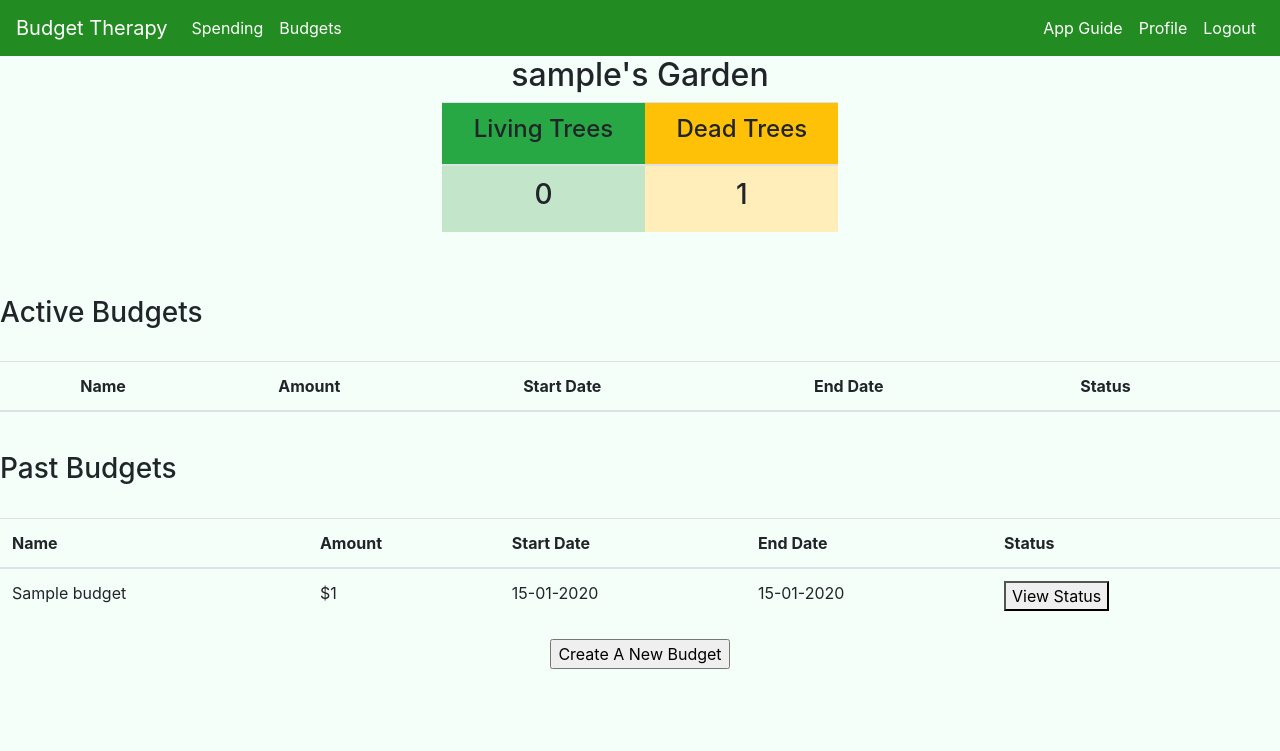
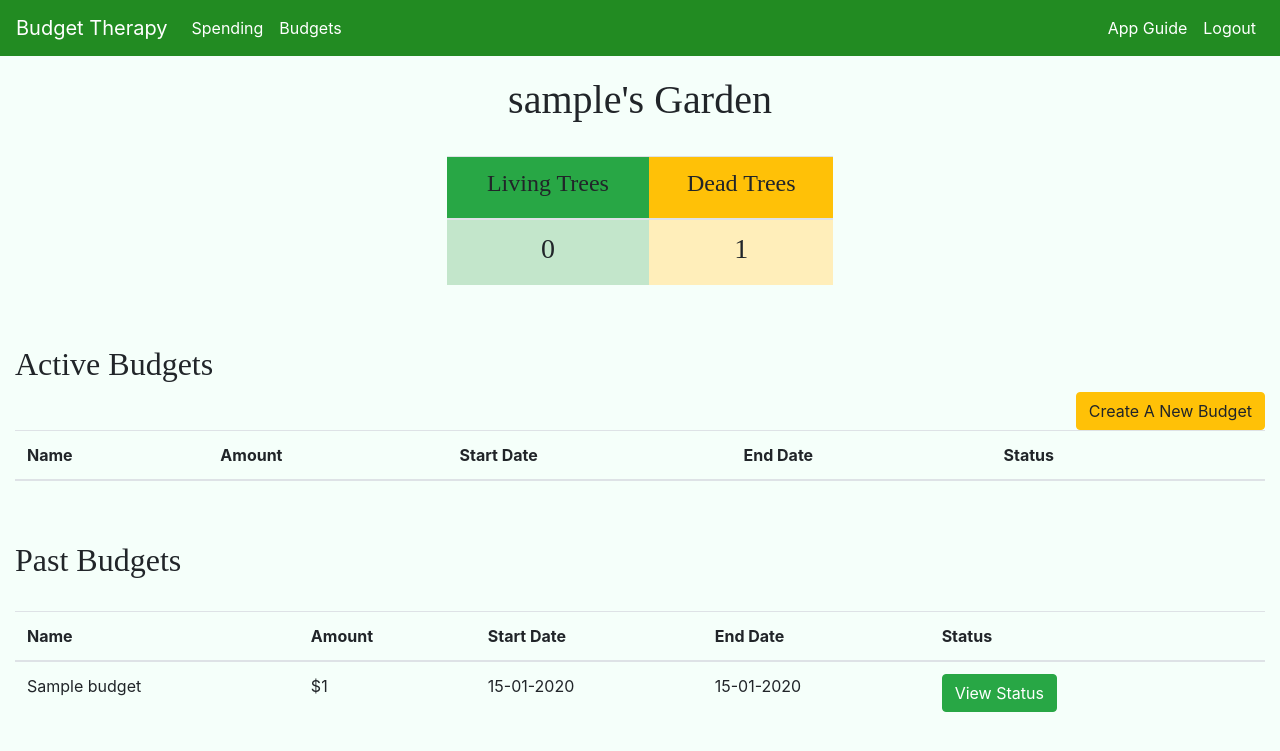
Before and after one commit to LadanShaie/quickstart, a Flask app: page /budgets in a window 1280 px wide. Shown: the top 751 px of the page. Run offline with Flask 2, Linux system fonts and the light colour scheme; the visitor is signed in with stand-in values (Sample User, id 1); tables that the repository leaves empty hold one stand-in row (values such as "Sample post"); lists and menus that the app fills with data are empty; some libraries are stand-ins or nearby versions.

Commit message:
Style budgets page

```diff
--- a/static/style.css
+++ b/static/style.css
@@ -49,8 +49,15 @@
 }
 
 .form-group {
-	color: white
+	color: black
 
+}
+
+.Title {
+	font-family: 'BebasNeueRegular';
+	font-weight: normal;
+	font-style: normal;
+	margin-top: 20px;
 }
 
 /* #title-header {
--- a/templates/base.html
+++ b/templates/base.html
@@ -38,9 +38,6 @@
             <a class="nav-link" href="/app_guide">App Guide</a>
             </li>
             <li class="nav-item">
-            <a class="nav-link" href="/profile">Profile</a>
-            </li>
-            <li class="nav-item">
             <a class="nav-link" href="/logout">Logout</a>
             </li>
         </ul>
--- a/templates/budgets.html
+++ b/templates/budgets.html
@@ -2,10 +2,10 @@
 {% block title %}View All Budgets Page{% endblock %}
 
 {% block body %}
-
-        <div class= "text-center">
-            <h2>{{user_name}}'s Garden</h2>
-
+<div class="container-fluid">
+        <div class= "Title text-center">
+            <h1>{{user_name}}'s Garden</h1>
+           <br>
             <div class="col-lg-4 offset-lg-4">
                 <table class="table table">
                     <thead>
@@ -25,46 +25,52 @@
         </div>
         <br>
 
-        <br>
-        <div>
-            <h3>Active Budgets</h3>
+        <div class = "Title">
+            <h2>Active Budgets</h2>
         </div>
-        <br>
+            <div class= "row" >
+                <div class="col-12 text-right">
+                    <form action="/budgets" method='POST' >
+                        <button type="submit" class= "btn btn-warning" name="create_budget_page" value="Create A New Budget"> Create A New Budget</button>
+                    </form>
+                </div>
+            </div>
+
         <table class="table table-hover">
             <thead>
             <tr>
-                <th scope="col"></th>
                 <th scope="col">Name</th>
                 <th scope="col">Amount</th>
                 <th scope="col">Start Date</th>
                 <th scope="col">End Date</th>
                 <th scope="col">Status</th>
+                <th scope="col"></th>
             </tr>
             </thead>
             <tbody id="get-budgets-data">
             {% for budget in budgets %}
                 {% if budget.end_date >= date_now %}
                     <tr>
-                    <td>
-                        <form action="/budgets" method='POST'>
-                            <button  class="submit-btn" name= "delete_budget" value= "{{ budget.budget_id }}" > Delete </button>
-                        </form>
-                    </td>
                     <td> {{budget.merchant_name}} </td>
                     <td> ${{budget.spend_limit}} </td>
                     <td>  {{budget.start_date.strftime('%d-%m-%Y')}} </td>
                     <td>  {{budget.end_date.strftime('%d-%m-%Y')}} </td>
-                    <td> <button class= "see_status" id= "{{ budget.budget_id }}">  View Status </button> </td>
-
+                    <td> <button class= "see_status btn btn-success" id= "{{ budget.budget_id }}">  View Status </button> </td>
+                    <td>
+                        <form action="/budgets" method='POST'>
+                            <button  type= "submit" class="btn btn-outline-danger" name= "delete_budget" value= "{{ budget.budget_id }}" > Delete </button>
+                        </form>
+                    </td>
                     </tr>
 
                 {% endif %}
             {% endfor %}
             </tbody>
         </table>
+
         <br>
-        <div>
-            <h3>Past Budgets</h3>
+        <div class= "Title">
+            <h2>Past Budgets</h2>
         </div>
         <br>
         <table class="table table-hover">
@@ -75,6 +81,7 @@
                 <th scope="col">Start Date</th>
                 <th scope="col">End Date</th>
                 <th scope="col">Status</th>
+                <th scope="col"></th>
             </tr>
             </thead>
             <tbody id="get-budgets-data">
@@ -85,20 +92,13 @@
                     <td> ${{budget.spend_limit}} </td>
                     <td>  {{budget.start_date.strftime('%d-%m-%Y')}} </td>
                     <td>  {{budget.end_date.strftime('%d-%m-%Y')}} </td>
-                    <td> <button class= "see_status" id= "{{ budget.budget_id }}" > View Status </button> </td>
+                    <td> <button class= "see_status btn btn-success" id= "{{ budget.budget_id }}" > View Status </button> </td>
                     </tr>
                 {% endif %}
             {% endfor %}
             </tbody>
         </table>
-
-
-<div class="row justify-content-center">
-    <form action="/budgets" method='POST' >
-        <input type="submit" name="create_budget_page" value="Create A New Budget"/>
-    </form>
 </div>
-
 <script>
 
 // Ajax script to see status after clicking on "View Status"
--- a/templates/create_account.html
+++ b/templates/create_account.html
@@ -10,6 +10,10 @@
     -o-background-size: cover;
     background-size: cover;
   }
+  .form-group {
+	color: white
+
+}
 </style>
 <div class= "text-left" >
   <div class="jumbotron col-lg-6 col-md-6 col-sm-6 col-xs-6 offset-0 float-md-center">
--- a/templates/homepage.html
+++ b/templates/homepage.html
@@ -9,6 +9,11 @@
 	-moz-background-size: cover;
 	-o-background-size: cover;
 	background-size: cover;
+}
+
+.form-group {
+	color: white
+
 }
 </style>
 <div class= "text-center" id= "homepage-img">
--- a/templates/login.html
+++ b/templates/login.html
@@ -10,6 +10,11 @@
     -o-background-size: cover;
     background-size: cover;
   }
+
+  .form-group {
+	color: white
+
+}
   </style>
 <div class= "text-left" >
   <div class="jumbotron col-lg-6 col-md-6 col-sm-6 col-xs-6 offset-0 float-md-center">
```
Also changed, not shown: templates/overview.html (+7 -9 lines).
